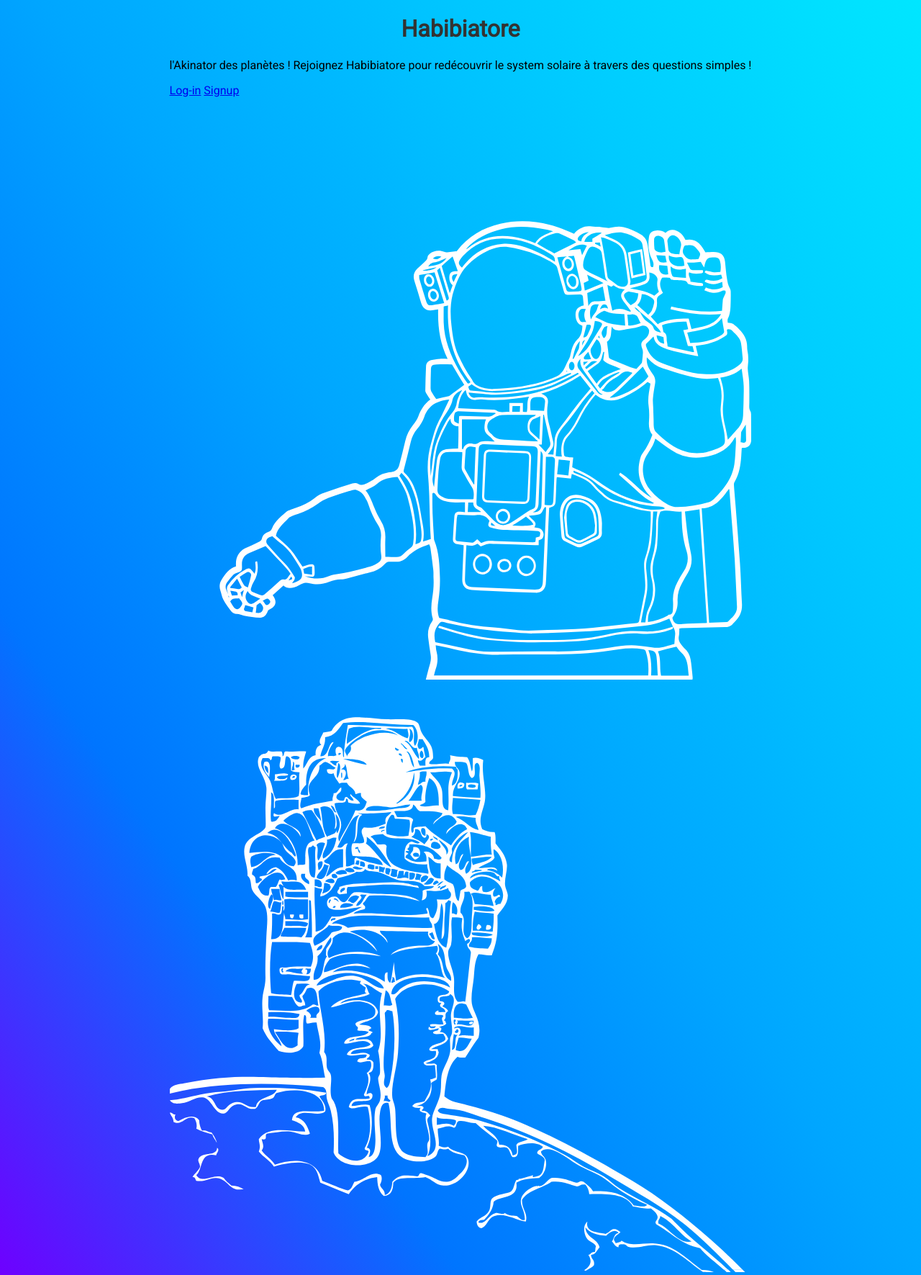
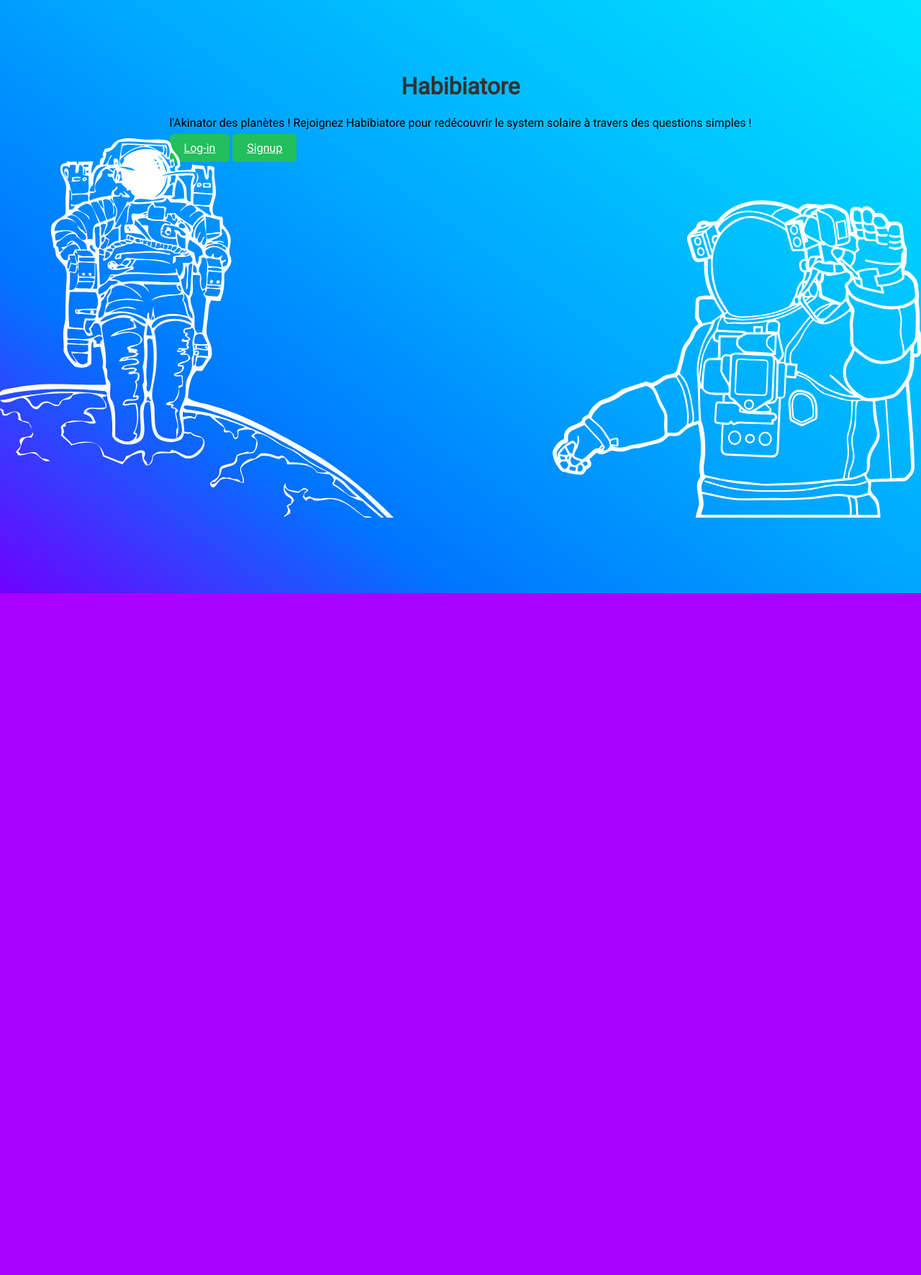
Before and after one commit to EtonnaiLeSoleil/Habibiatore, a PHP site: page / in a window 1280 px wide. Shown: the part 81-1852 px from the top of the page at 72% size. After the commit the page ends 905 px from the top, so only its background shows below. Run offline with PHP 8.4, Linux system fonts and the light colour scheme; some libraries are stand-ins or nearby versions.

Commit message:
Détaille corrigé

```diff
--- a/answer.phtml
+++ b/answer.phtml
@@ -3,4 +3,5 @@
 <img src="<?= $answer["url_pic_planet"]?>" alt="image de planet" class="imgPlanet">
 <p><?= $answer["description"]?></p>
 <p>Image de la <a href="https://nssdc.gsfc.nasa.gov/">@nassa</a></p>
+<a href="user.php" class="button">Revenir a la page d'accueil</a>
 </div>
--- a/css/style.css
+++ b/css/style.css
@@ -21,6 +21,8 @@ main{
   display:flex;
   flex-direction: column;
   align-items: center;
+  height:93vh;
+  margin-top: 5em;
 }
 .container {
   max-width: 400px;
@@ -62,7 +64,7 @@ input[type=password] {
   border-radius: 5px;
 }
 
-button{
+.button{
   background-color: #22bf5c;
   color: #ffffff;
   padding: 10px 20px;
@@ -194,6 +196,7 @@ button:hover {
 }
 
 .centerWhite{
+  padding:1em;
   background-color: white;
   width: fit-content;
   display:flex;
@@ -205,3 +208,18 @@ button:hover {
 .imgPlanet{
   width: 63%;
 }
+
+.right{
+  position:fixed;
+  right:0;
+  bottom:0;
+  height:70vh;
+}
+.left{
+  position:fixed;
+  left:0;
+  bottom:0;
+  height:70vh;
+}
+
+.alien{height: 250px;}
--- a/index.phtml
+++ b/index.phtml
@@ -4,9 +4,9 @@
     <h1>Habibiatore</h1>
 
     <p>l'Akinator des planètes ! Rejoignez Habibiatore pour redécouvrir le system solaire à travers des questions simples !</p>
-    <a href="login.php">Log-in</a>
-    <a href="signup.php">Signup</a>
+    <a href="login.php" class="button">Log-in</a>
+    <a href="signup.php" class="button">Signup</a>
     </div>
-    <img clas="right" src="image/color-scheme-right.svg">
-    <img clas="left" src="image/color-scheme-left.svg">
+    <img class="right" src="image/color-scheme-right.svg">
+    <img class="left" src="image/color-scheme-left.svg">
 </div>
--- a/layout.phtml
+++ b/layout.phtml
@@ -22,7 +22,7 @@
         <div>
 
         <?php if(isset($_SESSION['user'])): ?>
-        <a href="secret.php"><i class="fa-solid fa-user"></i></a>
+        <a href="user.php"><i class="fa-solid fa-user"></i></a>
            <a href="logout.php"><i class="fa-solid fa-right-to-bracket" style="color: #ff0000;"></i></a>
         <?php else: ?>
 
--- a/login.php
+++ b/login.php
@@ -21,9 +21,10 @@ if(!empty($_POST)){
 
             //création d'une session
             $_SESSION["user"] = $user["username"];
+            $_SESSION["id_user"] = $user["id_user"];
 
             //redirection vers la page top secrète
-            header("Location: secret.php");
+            header("Location: user.php");
             exit;
         }
         else{
@@ -42,7 +43,7 @@ if(!empty($_POST)){
 }
 
 if(isset($_SESSION["user"]) && $_SESSION["user"] === "admin"){
-      header("Location:secret.php");
+      header("Location:user.php");
         exit;
 }
 
--- a/login.phtml
+++ b/login.phtml
@@ -12,7 +12,7 @@
             <input type="hidden" name="ville" />
             <p>Pas de compte ?<a href="signup.php">Créez-en un !</a></p>
 
-            <button>Se connecter</button>
+            <button class="button">Se connecter</button>
         </form>
 
 
--- a/signup.phtml
+++ b/signup.phtml
@@ -17,7 +17,7 @@
 
             <p>Vous avez un compte ?<a href="index.php"> Conecté-vous !</a></p>
 
-            <button>S'inscrire</button>
+            <button class="button">S'inscrire</button>
         </form>
 
 
```
Also changed, not shown: answer.php (+10 -2 lines), repository/userRepository.php (+40 -0 lines), secret.phtml (+7 -4 lines), user.php (added, +16 -0 lines), user.phtml (added, +13 -0 lines).
